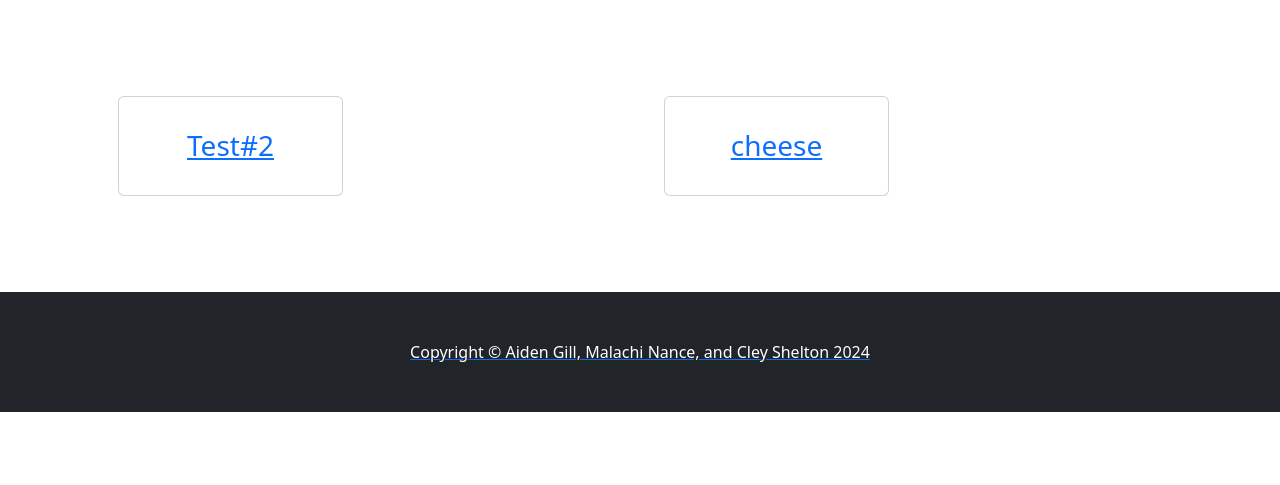
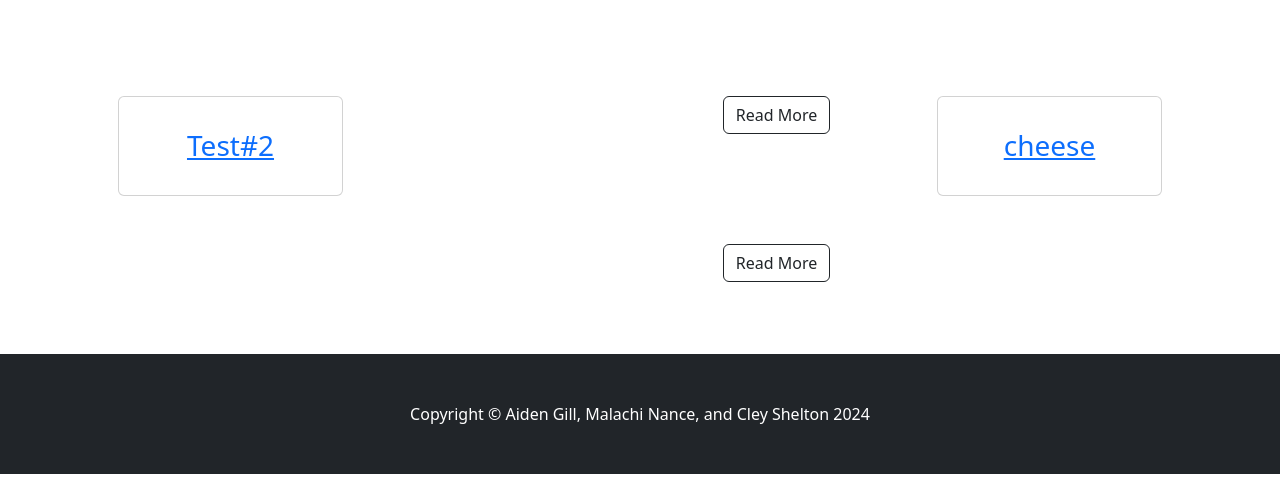
Before and after one commit to MNance701/ASE-230-Team-Charity-Website, a PHP site: page / in a window 1280 px wide. Shown: the part 315-800 px from the top of the page. Run offline with PHP 8.4, Linux system fonts and the light colour scheme.

Commit message:
added end of card

```diff
--- a/index.php
+++ b/index.php
@@ -61,6 +61,9 @@ $charities=json_decode($string,true);
                                 </div>
                             </div>
                         </div>
+                        <div class="card-footer p-4 pt-0 border-top-0 bg-transparent">
+                            <div class="text-center"><a class="btn btn-outline-dark mt-auto" href="detail.php?index=<?= $i ?>">Read More</a></div>
+                        </div>
                     <?php } ?>
                 </div>
             </div>
```
